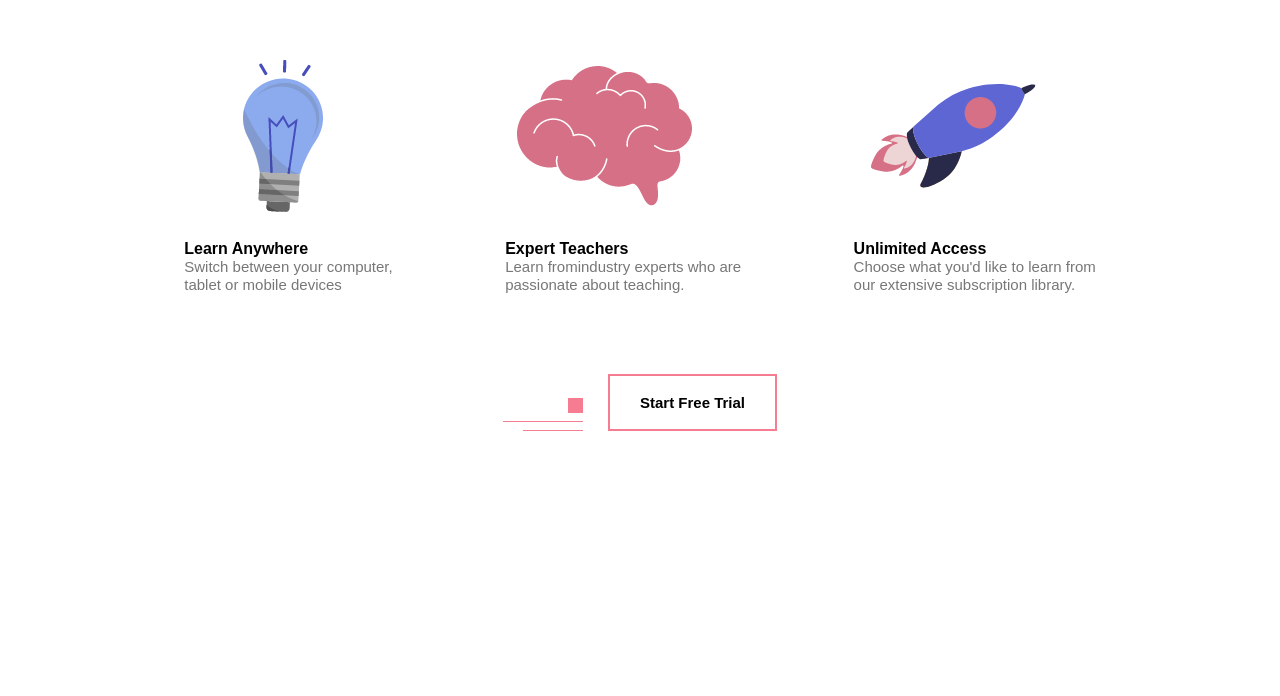
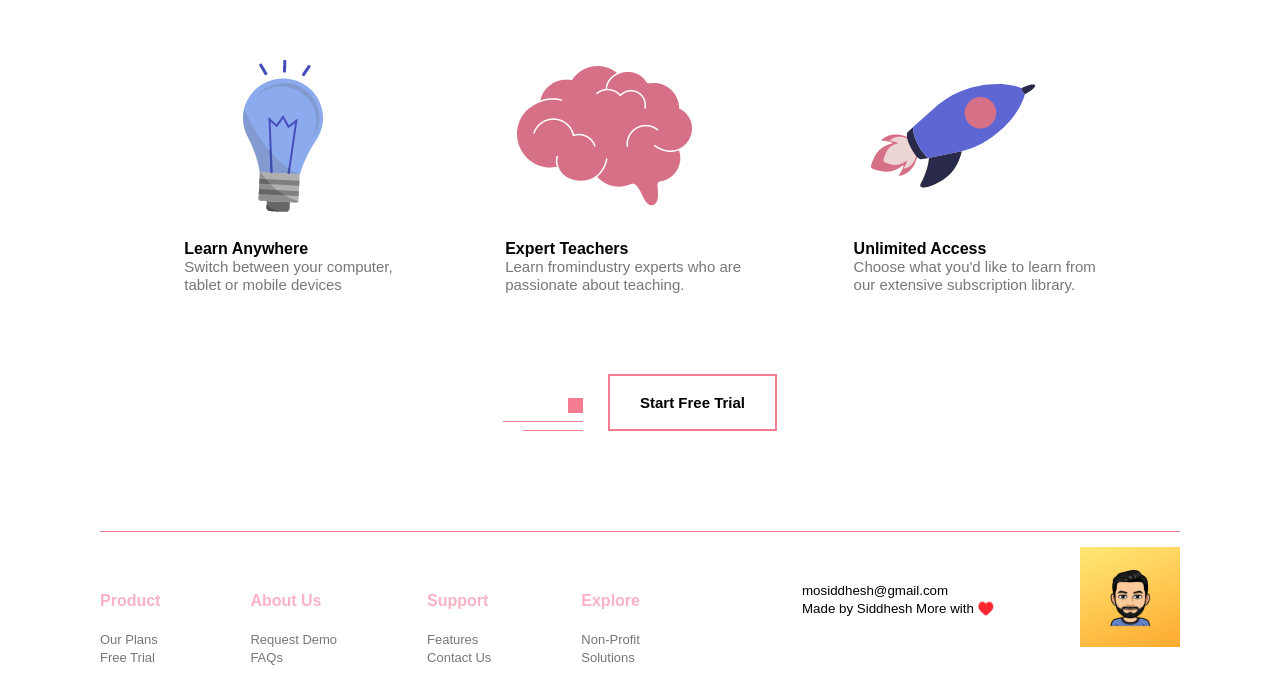
Before and after one commit to sidesshmore/XYPO, a plain HTML site: page index.html in a window 1280 px wide. Shown: the part 1530-2226 px from the top of the page. Before the commit the page ends 2011 px from the top, so only its background shows below. Drawn offline with Linux system fonts and the light colour scheme.

Commit message:
made final change

```diff
--- a/css/styles.css
+++ b/css/styles.css
@@ -199,12 +199,77 @@ nav ul li a {
     display: inline-block;
     margin-right: 25px;
 }
+ /* *************************************************************FOOTER******************************************************************** */
+#footer{
+    padding: 50px 0px 30px;
+
+}
+hr{
+    width: 100%;
+    border: 0;
+    border-top: 1px solid #f67c92;
+}
+
+.footer-row{
+    display: flex;
+    align-items: center;
+    justify-content: space-between;
+    flex-wrap: wrap;
+}
+.footer-left-col{
+    flex-basis: 50%;
+    margin-top: 60px;
+}
+
+.footer-right-col{
+    flex-basis: 35%;
+}
+
+.footer-links{
+    display: flex;
+    /* align-items: center; */
+    justify-content: space-between;
+    flex-wrap: wrap;
+}
+
+.link-titles h4{
+    margin-bottom: 20px;
+    color: #fab3c4;
+}
+
+.link-titles small{
+    font-size: 13px;
+    color: #777;
+}
+
+.footer-info{
+    display: flex;
+    align-items: center;
+    justify-content: space-between;
+    flex-wrap: wrap;
+}
+
+.footer-logo img{
+    height: 100px;
+}
+
+.copyright .footer-logo{
+    flex-basis: 40%;
+}
+
+
+
+
+
 
  /* *************************************************************MEDIA_QUERY******************************************************************** */
 
  @media only screen and (max-width: 770px){
      #header{
-         background-image: none;
+         /* background-image: none; */
+         /* height: 20vh; */
+         background-image: url("/images/background.png");
+
      }
 
      .container {
@@ -266,4 +331,15 @@ nav ul li a {
         margin-bottom: 20px;
 
     }
+
+    .footer-left-col .footer-right-col{
+        flex-basis: 100%;
+        /* margin-top: 60px; */
+    }
+
+    .link-titles{
+        flex-basis: 50%;
+        margin-bottom: 30px;
+    }
+
  }
--- a/index.html
+++ b/index.html
@@ -11,7 +11,7 @@
 <body>
     <section id="header">
         <div class="container">
-            <img src="/images/logo.png" alt="" class="logo">
+            <img src="images/logo.png" alt="" class="logo">
             <div class="header-text">
                 <h1>The purpose is to <br> teach, bring learning to people.</h1>
                 <span class="square"></span>
@@ -108,6 +108,53 @@
            </div>
        </section>
 
+<!-- *************************************************************FOOTER****************************************************************** -->
+
+<section id="footer">
+    <div class="container footer-row">
+        <hr>
+        <div class="footer-left-col">
+            <div class="footer-links">
+                <div class="link-titles">
+                    <h4>Product</h4>
+                    <small>Our Plans</small><br>
+                    <small>Free Trial</small>
+                </div>
+                <div class="link-titles">
+                    <h4>About Us</h4>
+                    <small>Request Demo</small><br>
+                    <small>FAQs</small>
+                </div>
+                <div class="link-titles">
+                    <h4>Support</h4>
+                    <small>Features</small><br>
+                    <small>Contact Us</small>
+                </div>
+                <div class="link-titles">
+                    <h4>Explore</h4>
+                    <small>Non-Profit</small><br>
+                    <small>Solutions</small>
+                </div>
+
+
+            </div>
+
+        </div>
+
+        <div class="footer-right-col">
+            <div class="footer-info">
+                <div class="copyright">
+                    <small>mosiddhesh@gmail.com</small><br>
+                    <small>Made by Siddhesh More with ♥️</small>
+                </div>
+                <div class="footer-logo">
+                    <img src="/images/My-logo.png" alt="">
+                </div>
+            </div>
+
+        </div>
+    </div>
+</section>
 
 
 
```
Also changed, not shown: images/My-logo.png (added).
